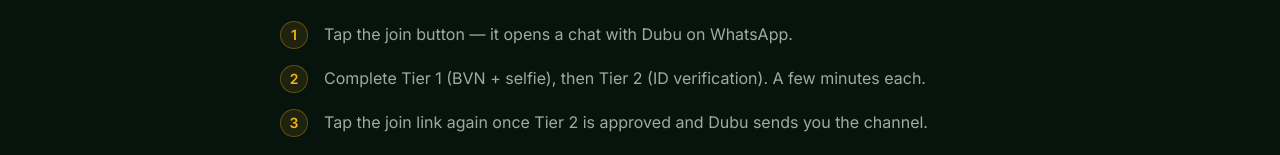
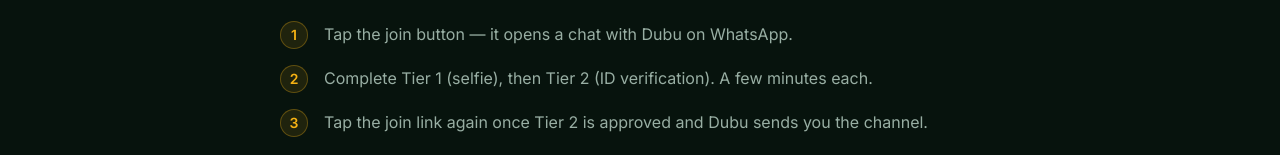
Before and after one commit to Samso9th/dubu-fable-site, a React (Vite) app: page /seminar in a window 1280 px wide. Shown: the part 1228-1383 px from the top of the page. Built offline with nearby package versions, Linux system fonts and the light colour scheme; no server answers.

Commit message:
fix: update community join steps to remove BVN reference for clarity

```diff
--- a/src/data/community.ts
+++ b/src/data/community.ts
@@ -32,7 +32,7 @@ export const COMMUNITY = {
   ],
   steps: [
     "Tap the join button — it opens a chat with Dubu on WhatsApp.",
-    "Complete Tier 1 (BVN + selfie), then Tier 2 (ID verification). A few minutes each.",
+    "Complete Tier 1 (selfie), then Tier 2 (ID verification). A few minutes each.",
     "Tap the join link again once Tier 2 is approved and Dubu sends you the channel.",
   ],
 } as const;
```
